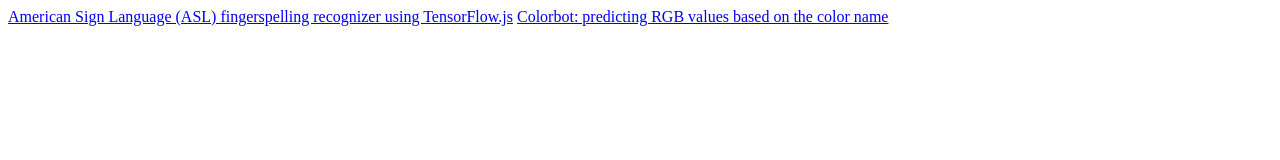
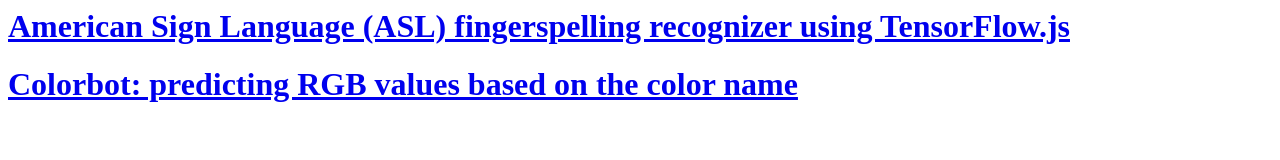
Before and after one commit to vectortransform/vectortransform.github.io, a plain HTML site: page index.html in a window 1280 px wide. Drawn offline with Linux system fonts and the light colour scheme.

Commit message:
Update index.html

```diff
--- a/index.html
+++ b/index.html
@@ -1,2 +1,2 @@
-<a href="/ASL">American Sign Language (ASL) fingerspelling recognizer using TensorFlow.js</a>
-<a href="/colorbot">Colorbot: predicting RGB values based on the color name</a>
+<h1><a href="/ASL">American Sign Language (ASL) fingerspelling recognizer using TensorFlow.js</a></h1>
+<h1><a href="/colorbot">Colorbot: predicting RGB values based on the color name</a></h1>
```
